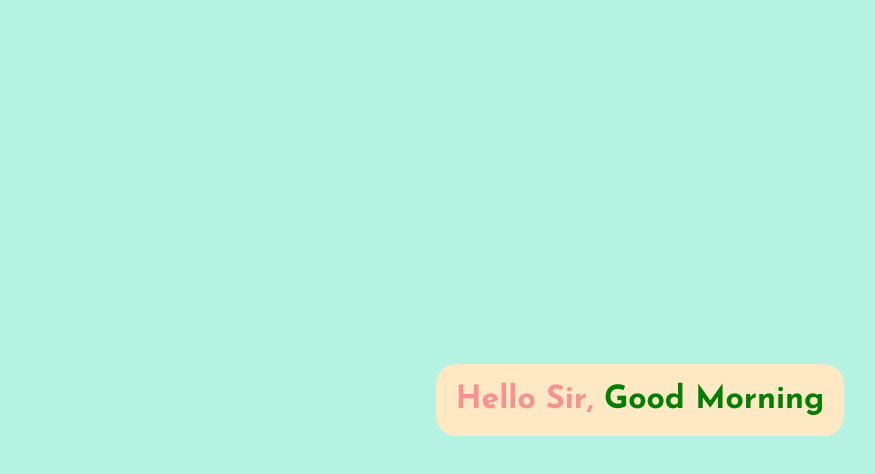
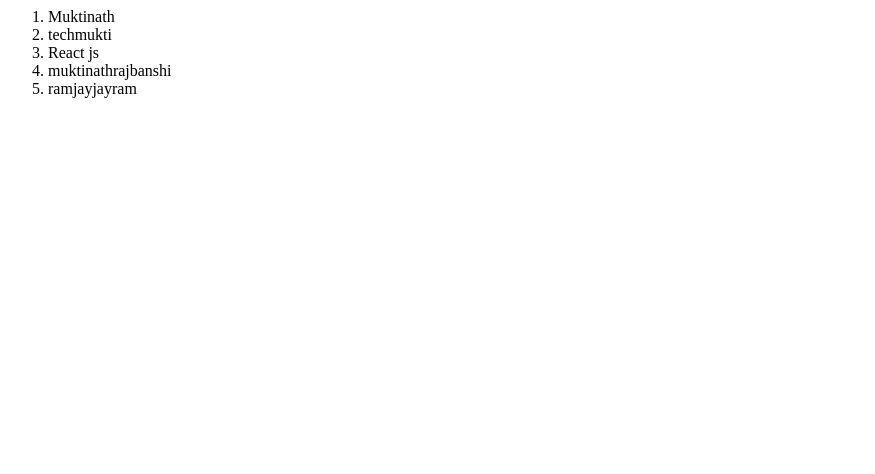
Before and after one commit to muktinathrajbanshi/ReactTutorial, a React (Create React App) app: page / in a window 1280 px wide. Shown: the top 474 px of the page, without its empty margins (0-875 px from the left). Built offline with nearby package versions, Linux system fonts and the light colour scheme; a web font is replaced by a local one.

Commit message:
ES6 Modules Import Export in React JS

```diff
--- a/src/App.jsx
+++ b/src/App.jsx
@@ -1,37 +1,18 @@
-import React from "react";
 
-function App() {
-    let curDate = new Date(2025, 6, 3, 5);
-curDate = curDate.getHours();
-let greeting = "";
+const youtuber = "techmukti";
+const favprog = "React js";
 
-const cssStyle = { };
+export default youtuber;
 
-// const greet = "Hello Sir,";
 
-if(curDate >=1 && curDate <12) {
-  greeting = "Good Morning";
-  cssStyle.color = "green";
-}else if(curDate>=12 && curDate < 19) {
-  greeting = " Good Afternoon ";
-  cssStyle.color = "orange";
-
-} else {
-  greeting = "Good Night";
-  cssStyle.color = "black";
-
+function myName() {
+    let name = "muktinathrajbanshi";
+    return name;
 }
 
-return (
-    <>
-    <div>
-      <h1>
-        Hello Sir, <span style={cssStyle}> { greeting } </span>
-      </h1>
-    </div>
-    </>
-);
-
+function myNames() {
+    let names = "ramjayjayram";
+    return names;
 }
 
-export default App;
+export {favprog, myName, myNames};
--- a/src/index.js
+++ b/src/index.js
@@ -1,9 +1,16 @@
 import React from "react";
 import ReactDOM from "react-dom";
-import App from "./App";
-import "./index.css";
+import myfav, {favprog, myName, myNames} from "./App";
 
-ReactDOM.render (
-  <App />,
+ReactDOM.render(
+  <>
+    <ol>
+      <li>Muktinath</li>
+      <li> {myfav} </li>
+      <li> {favprog} </li>
+      <li>{myName()}</li>
+      <li>{myNames()}</li>
+    </ol>
+  </>,
   document.getElementById("root")
 );
```
